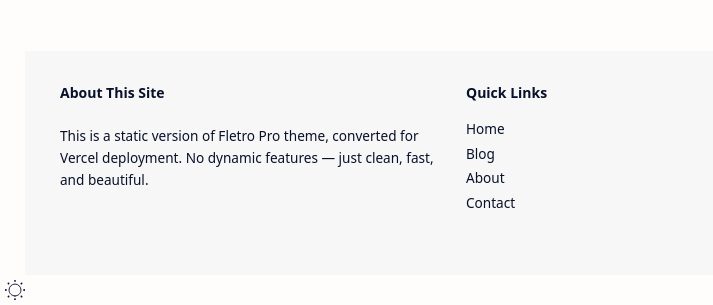
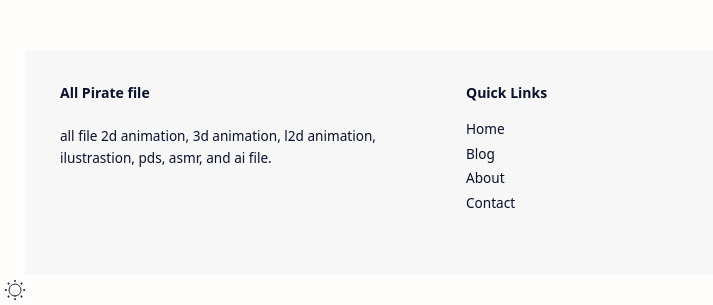
Before and after one commit to KucingTurunyaw/APF, a plain HTML site: page index.html in a window 1280 px wide. Shown: the part 2195-2500 px from the top of the page, 0-713 px from the left. Drawn offline with Linux system fonts and the light colour scheme; a web font is replaced by a local one.

Commit message:
Update index.html

```diff
--- a/index.html
+++ b/index.html
@@ -241,9 +241,9 @@
   <!-- Footer -->
   <footer class="fotIn secIn">
     <div class="widget">
-      <h4 class="title">About This Site</h4>
+      <h4 class="title">All Pirate file</h4>
       <div class="abtD">
-        This is a static version of Fletro Pro theme, converted for Vercel deployment. No dynamic features — just clean, fast, and beautiful.
+        all file 2d animation, 3d animation, l2d animation, ilustrastion, pds, asmr, and ai file.
       </div>
     </div>
     <div class="widget">
```
